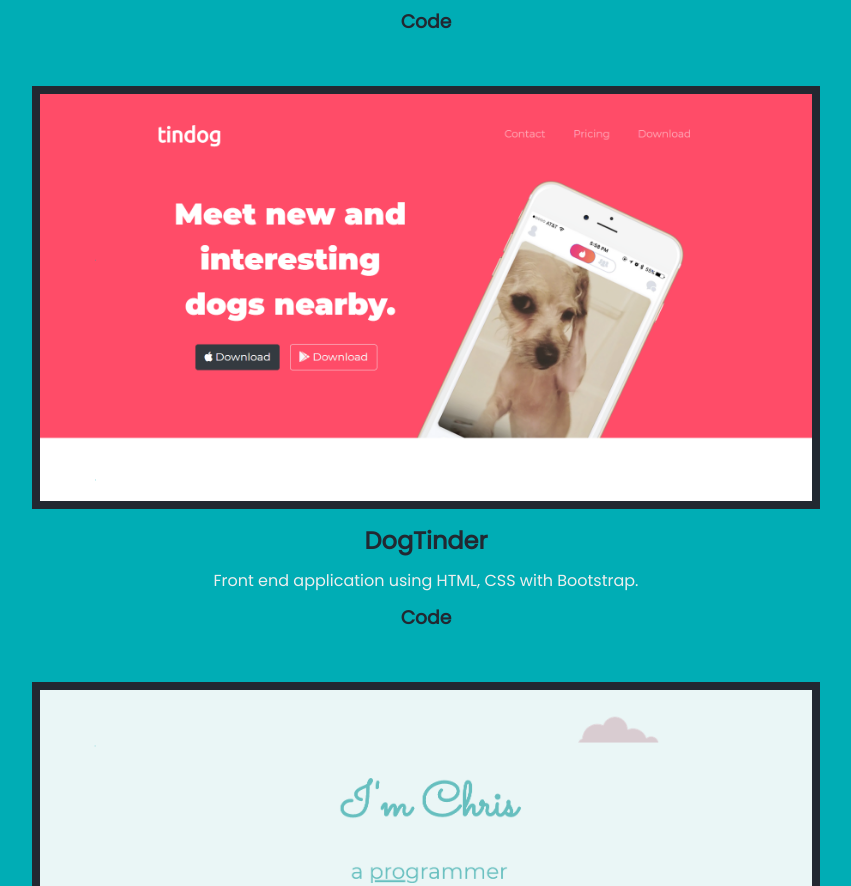
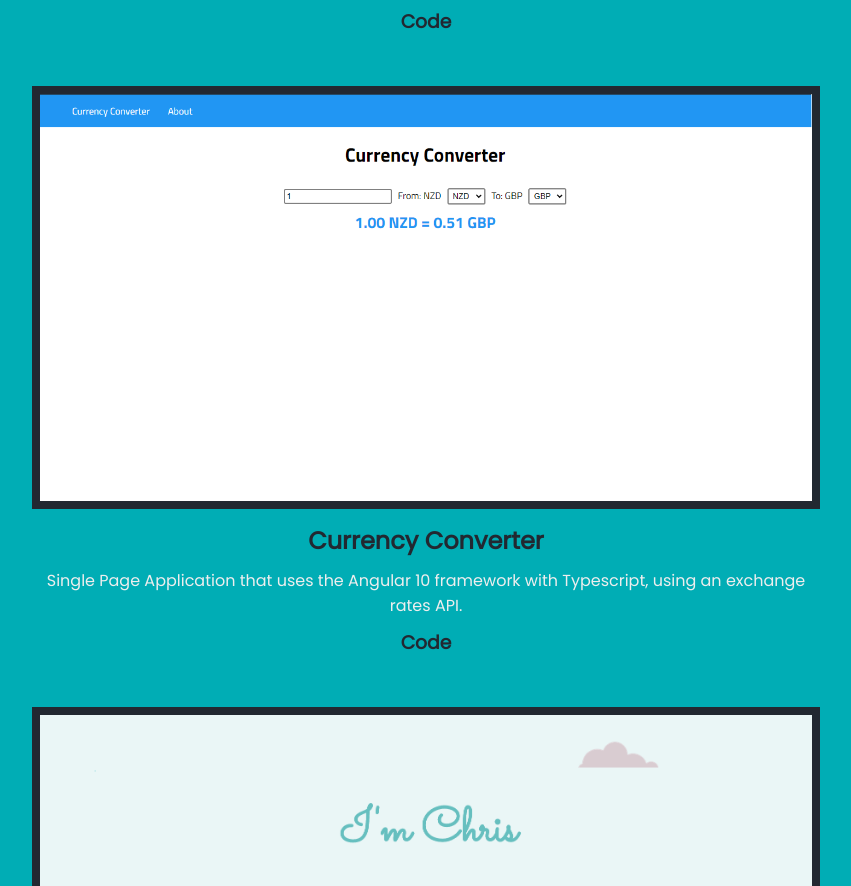
Before and after one commit to ChrisKirbyDev/PersonalPortfolio, a plain HTML site: page index.html in a window 1280 px wide. Shown: the part 3243-4129 px from the top of the page, without its empty margins (214-1065 px from the left). Drawn offline with Linux system fonts and the light colour scheme.

Commit message:
add currency conversion app and change images

```diff
--- a/index.html
+++ b/index.html
@@ -130,19 +130,19 @@
           </div>
         </a>
         <a
-          href="https://chriskirbydev.github.io/DogTinder/"
+          href="https://concurr.herokuapp.com/"
           target="_blank"
           class="project-project-tile"
         >
           <div class="projects">
             <img
               class="project-image"
-              src="images/tindog.png"
+              src="images/concurr.png"
               alt="tribute_page"
             />
-            <h2 class="project-title">DogTinder</h2>
-            <p class="project-paragraph">Front end application using HTML, CSS with Bootstrap.</p>
-            <a href="https://github.com/ChrisKirbyDev/DogTinder"><h3>Code</h3></a>
+            <h2 class="project-title">Currency Converter</h2>
+            <p class="project-paragraph">Single Page Application that uses the Angular 10 framework with Typescript, using an exchange rates API.</p>
+            <a href="https://github.com/ChrisKirbyDev/CurrencyConverter"><h3>Code</h3></a>
           </div>
         </a>
         <a
```
Also changed, not shown: images/concurr.png (added), images/tindog.png (deleted).
